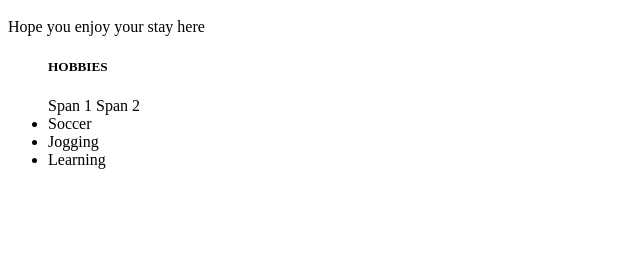
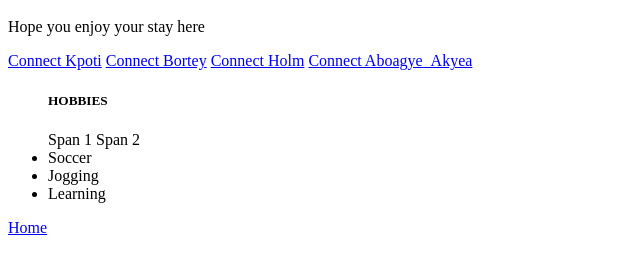
Before and after one commit to ustapabroser/french-profile, a plain HTML site: page dukes.html in a window 1280 px wide. Shown: the part 48-322 px from the top of the page, without its empty margins (0-640 px from the left). Drawn offline with Linux system fonts and the light colour scheme.

Commit message:
file modified

```diff
--- a/dukes.html
+++ b/dukes.html
@@ -1,21 +1,33 @@
 <html>
 	<head>
-	<title>pureInt</title>
+		<title>pure.net</title>
 	</head>
 
 
 
 	<body>
-	<h1>Welcome to PureInt.</h1>
-	<p>Hope you enjoy your stay here</p>
+		<h1>Welcome to PureInt.</h1>
+		<p>Hope you enjoy your stay here</p>
+
+		<a href="kpoti.html">
+		Connect Kpoti</a>
+		<a href="bortey.html">
+		Connect Bortey</a>
+		<a href="holm.html">
+		Connect Holm</a>
+		<a href="aboagye_akyea.html">
+		Connect Aboagye_Akyea</a>
+
 		<ul>
+
 			<h5>HOBBIES</h5>
 			<span>Span 1</span> <span>Span 2</span>
 			<li>Soccer</li>
 			<li>Jogging</li>
 			<li>Learning</li>
 		</ul>
-
+			<a href="dukes.html">
+			Home</a>
 	</body>
 
 
```
